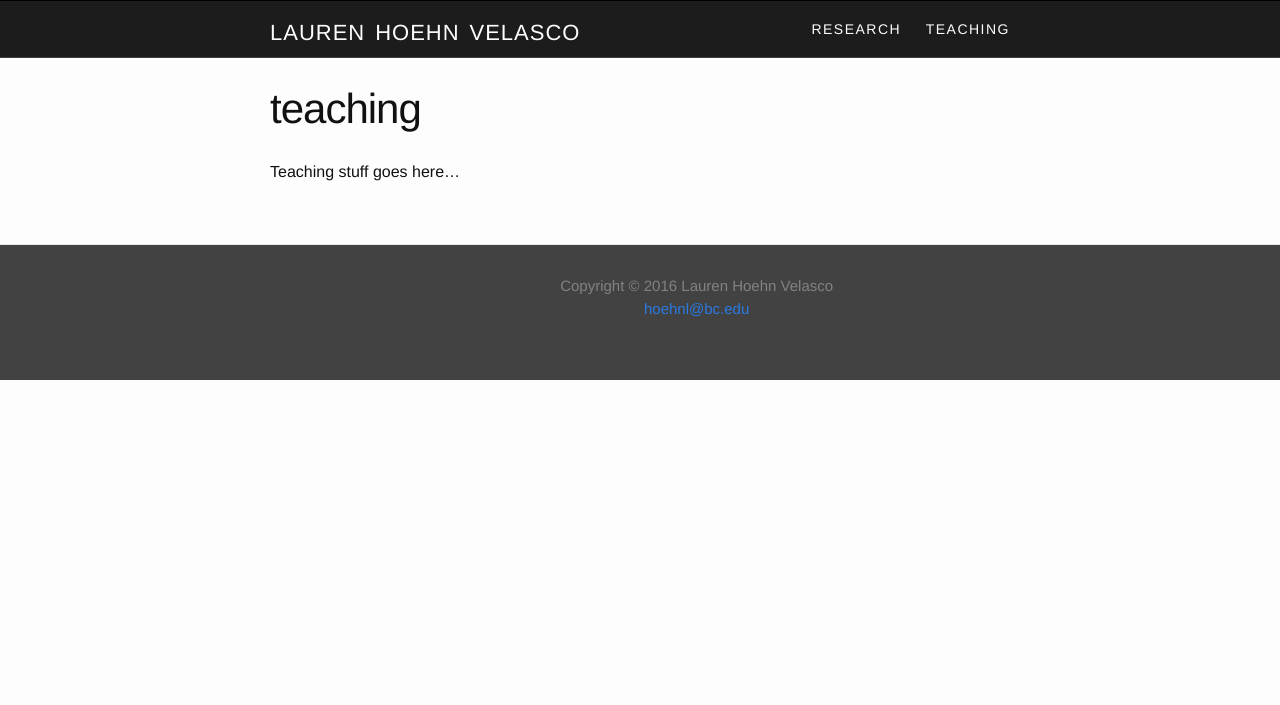
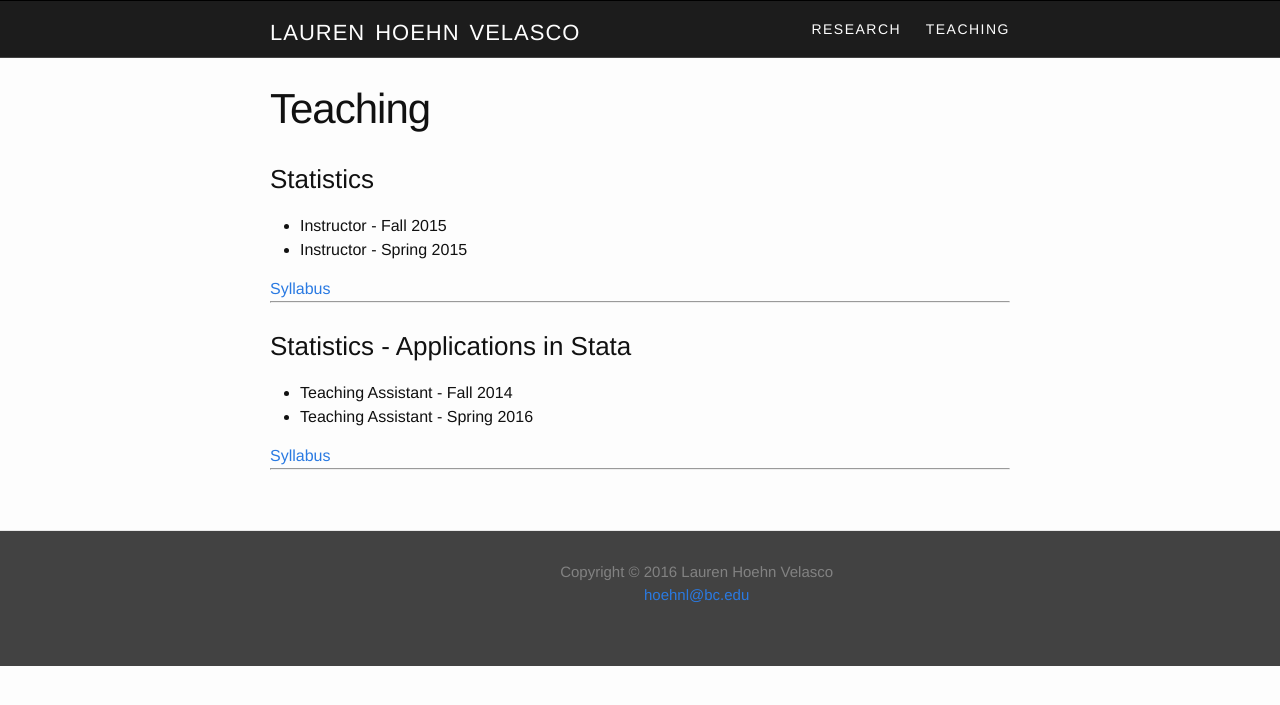
Before and after one commit to germsvel/lhv, a Jekyll site: the page built from teaching.html, in a window 1280 px wide. Shown: the top 705 px of the page. Built offline with Jekyll 4.4.1, drawn with Linux system fonts in a browser that asks for light colours.

Commit message:
Add teaching section with sample syllabi

```diff
--- a/_layouts/page.html
+++ b/_layouts/page.html
@@ -4,7 +4,7 @@ layout: default
 <div class="post">
 
   <header class="post-header">
-    <h1 class="post-title">{{ page.title }}</h1>
+    <h2 class="post-title">{{ page.title }}</h2>
   </header>
 
   <article class="post-content">
--- a/_sass/_layout.scss
+++ b/_sass/_layout.scss
@@ -214,6 +214,7 @@
     font-size: 42px;
     letter-spacing: -1px;
     line-height: 1;
+    text-transform: capitalize;
 
     @include media-query($on-laptop) {
         font-size: 36px;
--- /dev/null
+++ b/teaching.html
@@ -0,0 +1,23 @@
+---
+layout: page
+title: teaching
+permalink: /teaching/
+---
+
+<h3>Statistics</h3>
+<ul>
+  <li>Instructor - Fall 2015</li>
+  <li>Instructor - Spring 2015</li>
+</ul>
+<a target="_blank" href="{{site.base_url}}/assets/syllabus_velasco_statistics.pdf">Syllabus</a>
+<hr>
+
+</br>
+
+<h3>Statistics - Applications in Stata</h3>
+<ul>
+  <li>Teaching Assistant - Fall 2014</li>
+  <li>Teaching Assistant - Spring 2016</li>
+</ul>
+<a target="_blank" href="{{site.base_url}}/assets/syllabus_velasco_stats_lab.pdf">Syllabus</a>
+<hr>
--- a/teaching.md
+++ /dev/null
@@ -1,7 +0,0 @@
----
-layout: page
-title: teaching
-permalink: /teaching/
----
-
-Teaching stuff goes here...
```
Also changed, not shown: research.html (renamed from research.md), 2 other files.
